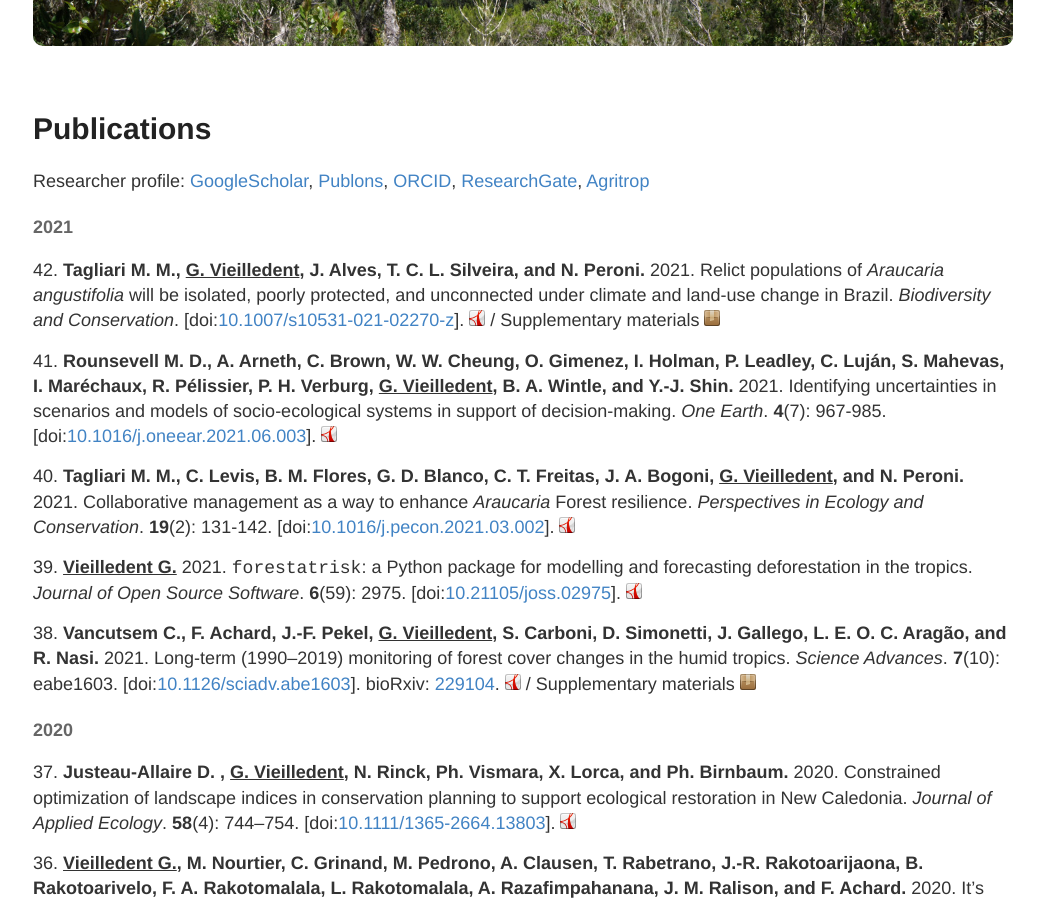
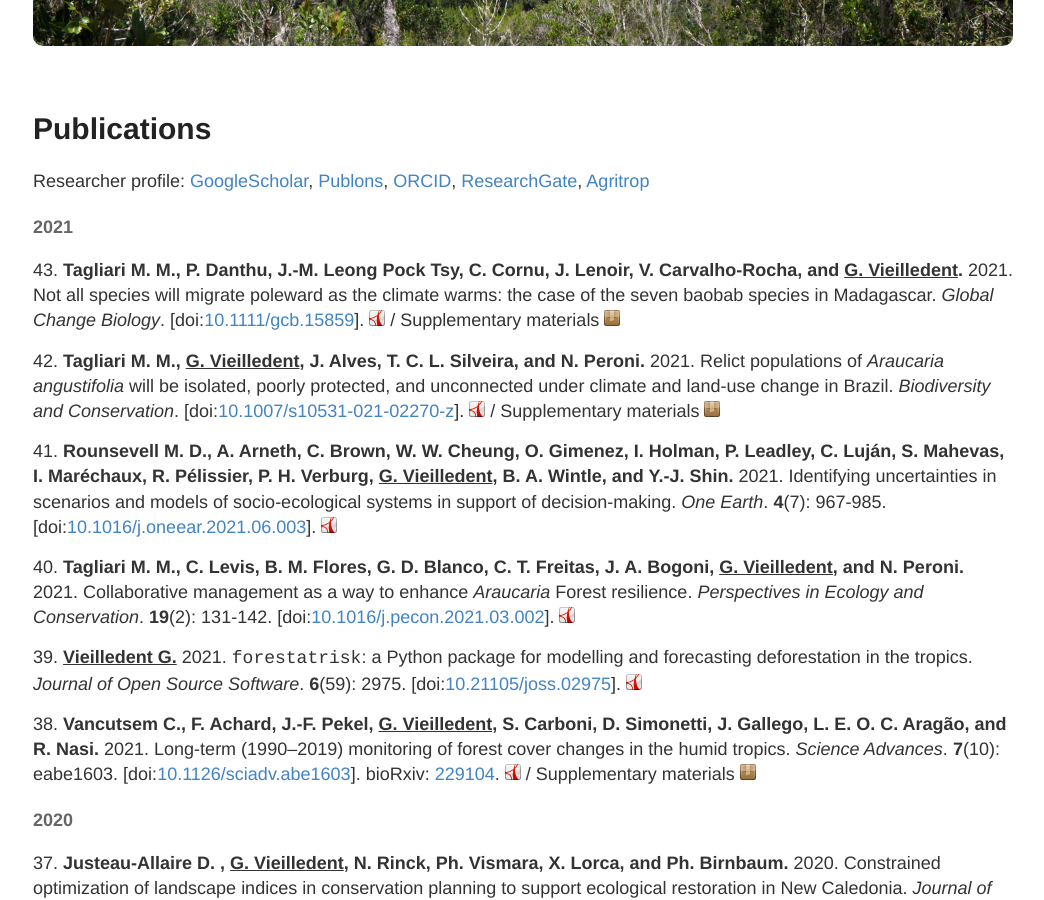
Before and after one commit to ghislainv/ghislainv.github.io, a Jekyll site: the page built from publications.md, in a window 1280 px wide and 900 px high, scrolled down 322 px. Shown: the whole window, without its empty margins (117-1161 px from the left). Built offline with Jekyll 4.4.1, drawn with Linux system fonts in a browser that asks for light colours; comment, search, counter and statistics services are not loaded.

Commit message:
Adding Tagliari2021c-GCB

```diff
--- a/publications.md
+++ b/publications.md
@@ -17,7 +17,13 @@ Researcher profile:
 
 <!-- 44\. **<span style="text-decoration: underline;">Vieilledent G.</span>, C. Vancutsem, and F. Achard.** 2021. Forest refuge areas and carbon emissions from tropical deforestation in the 21<sup>st</sup> century. _Nature Communications_. -->
 
-<!-- 43\. **Tagliari M. M., P. Danthu, J.-M. Leong Pock Tsy, C. Cornu, J. Lenoir, V. Carvalho-Rocha, and <span style="text-decoration: underline;">G. Vieilledent</span>.** 2021. Not all species will migrate poleward as the climate warms: the case of the seven baobab species in Madagascar. _Global Change Biology_. -->
+43\. **Tagliari M. M., P. Danthu, J.-M. Leong Pock Tsy, C. Cornu, J. Lenoir, V. Carvalho-Rocha, and <span style="text-decoration: underline;">G. Vieilledent</span>.** 2021. Not all species will migrate poleward as the climate warms: the case of the seven baobab species in Madagascar. _Global Change Biology_.
+\[doi:[10.1111/gcb.15859](https://doi.org/10.1111/gcb.15859)\].
+[![manuscript in pdf](/images/logos/logo-pdf.png "manuscript in pdf")](/publications/Tagliari2021c-GCB.pdf)
+/
+Supplementary materials [![supplements](/images/logos/logo-zip.png "supplements")](/publications/Tagliari2021c-GCB-SM.pdf)
+<div data-badge-popover="right" data-badge-type="4" data-doi="https://doi.org/10.1111/gcb.15859" class="altmetric-embed"></div>
+
 
 42\. **Tagliari M. M., <span style="text-decoration: underline;">G. Vieilledent</span>, J. Alves, T. C. L. Silveira, and N. Peroni.** 2021. Relict populations of _Araucaria angustifolia_ will be isolated, poorly protected, and unconnected under climate and land-use change in Brazil. _Biodiversity and Conservation_.
 \[doi:[10.1007/s10531-021-02270-z](https://doi.org/10.1007/s10531-021-02270-z)\].
```
Also changed, not shown: 2 other files.
